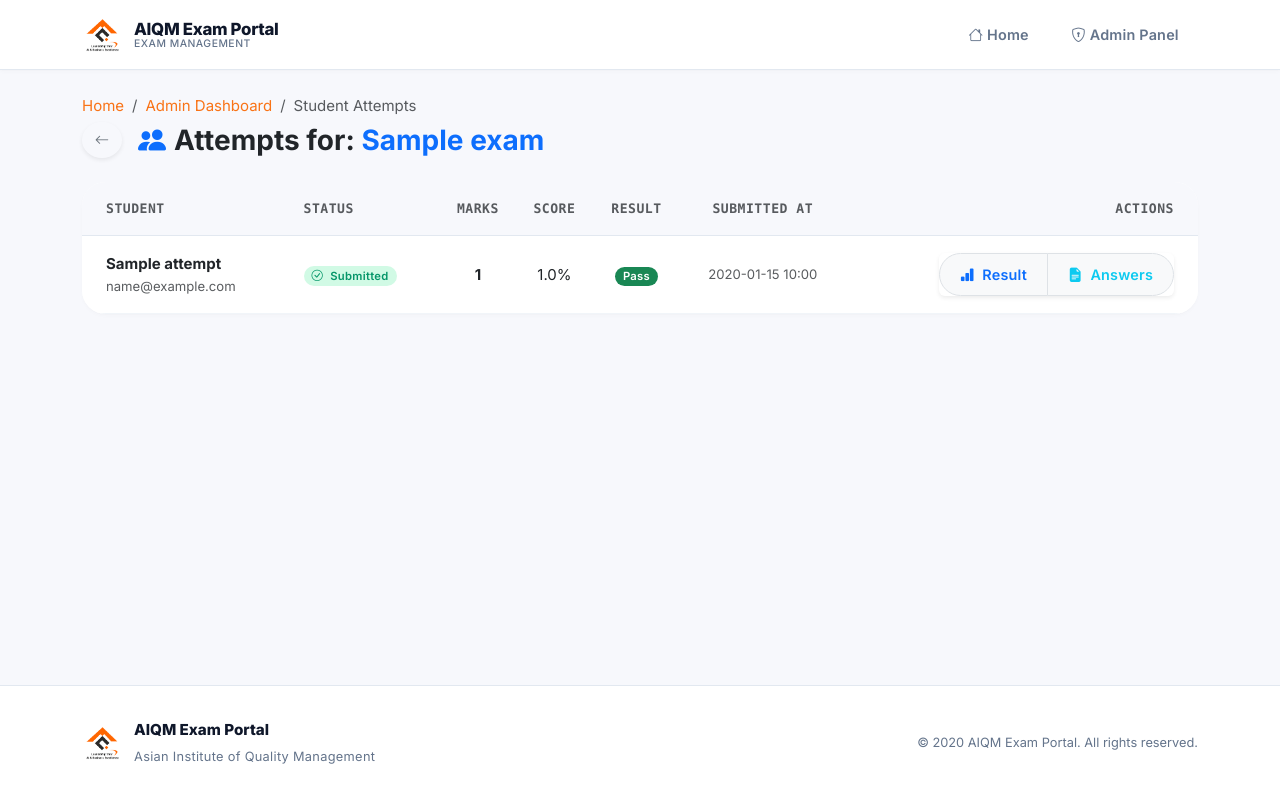
After one commit to Aniket182001/Exam-portal, a Python web app: template app/templates/admin/exams/attempts.html in a window 1280 px wide. The commit adds this page. Run offline with Jinja, Linux system fonts and the light colour scheme; the template is opened without the code that fills it: most values are stand-ins (such as "Sample title", 1, 10 or a date in 2020).

Commit message:
Add admin attempt viewer

```diff
--- /dev/null
+++ b/app/templates/admin/exams/attempts.html
@@ -0,0 +1,132 @@
+{% extends "base.html" %}
+
+{% block page_title %}Attempts - {{ exam.title }}{% endblock %}
+
+{% block content %}
+<div class="container py-4">
+    <!-- Breadcrumb & Header -->
+    <div class="d-flex flex-column flex-md-row justify-content-between align-items-md-center mb-4 gap-3">
+        <div>
+            <nav aria-label="breadcrumb">
+                <ol class="breadcrumb mb-1">
+                    <li class="breadcrumb-item"><a href="{{ url_for('main.home') }}" class="text-decoration-none">Home</a></li>
+                    <li class="breadcrumb-item"><a href="{{ url_for('admin_exams.list_exams') }}" class="text-decoration-none">Admin Dashboard</a></li>
+                    <li class="breadcrumb-item active" aria-current="page">Student Attempts</li>
+                </ol>
+            </nav>
+            <div class="d-flex align-items-center">
+                <a href="{{ url_for('admin_exams.list_exams') }}" class="btn btn-sm btn-outline-secondary rounded-circle me-3 shadow-sm d-flex justify-content-center align-items-center" style="width: 36px; height: 36px;" title="Back to Exams">
+                    <i class="bi bi-arrow-left"></i>
+                </a>
+                <h3 class="fw-bold text-dark mb-0">
+                    <i class="bi bi-people-fill text-primary me-2"></i>Attempts for: <span class="text-primary">{{ exam.title }}</span>
+                </h3>
+            </div>
+        </div>
+    </div>
+
+    <!-- Data Card -->
+    <div class="card border-0 shadow-sm rounded-xl overflow-hidden">
+        <div class="card-body p-0">
+            {% if attempts %}
+            <div class="table-responsive">
+                <table class="table table-hover align-middle mb-0">
+                    <thead class="table-light border-bottom">
+                        <tr>
+                            <th scope="col" class="ps-4 py-3 text-muted font-monospace small text-uppercase letter-wide">Student</th>
+                            <th scope="col" class="py-3 text-muted font-monospace small text-uppercase letter-wide">Status</th>
+                            <th scope="col" class="py-3 text-muted font-monospace small text-uppercase letter-wide text-center">Marks</th>
+                            <th scope="col" class="py-3 text-muted font-monospace small text-uppercase letter-wide text-center">Score</th>
+                            <th scope="col" class="py-3 text-muted font-monospace small text-uppercase letter-wide text-center">Result</th>
+                            <th scope="col" class="py-3 text-muted font-monospace small text-uppercase letter-wide text-center">Submitted At</th>
+                            <th scope="col" class="pe-4 py-3 text-muted font-monospace small text-uppercase letter-wide text-end">Actions</th>
+                        </tr>
+                    </thead>
+                    <tbody class="border-top-0">
+                        {% for attempt in attempts %}
+                        <tr>
+                            <td class="ps-4 py-3">
+                                <div class="fw-bold text-dark">{{ attempt.student_name }}</div>
+                                <div class="small text-muted">{{ attempt.student_email }}</div>
+                            </td>
+                            <td class="py-3">
+                                {% if attempt.status == 'submitted' %}
+                                    <span class="badge bg-success-subtle text-success border border-success-subtle px-2 py-1 rounded-pill"><i class="bi bi-check-circle me-1"></i> Submitted</span>
+                                {% elif attempt.status == 'in_progress' %}
+                                    <span class="badge bg-warning-subtle text-warning border border-warning-subtle px-2 py-1 rounded-pill"><i class="bi bi-clock-history me-1"></i> In Progress</span>
+                                {% else %}
+                                    <span class="badge bg-secondary-subtle text-secondary border border-secondary-subtle px-2 py-1 rounded-pill">{{ attempt.status | title }}</span>
+                                {% endif %}
+                            </td>
+                            <td class="py-3 text-center fw-bold text-dark">
+                                {{ attempt.total_marks_obtained if attempt.total_marks_obtained is not none else '-' }}
+                            </td>
+                            <td class="py-3 text-center">
+                                {% if attempt.percentage_score is not none %}
+                                    {{ "%.1f"|format(attempt.percentage_score) }}%
+                                {% else %}
+                                    -
+                                {% endif %}
+                            </td>
+                            <td class="py-3 text-center">
+                                {% if attempt.result_status == 'Pass' %}
+                                    <span class="badge bg-success rounded-pill px-2 py-1">Pass</span>
+                                {% elif attempt.result_status == 'Fail' %}
+                                    <span class="badge bg-danger rounded-pill px-2 py-1">Fail</span>
+                                {% else %}
+                                    -
+                                {% endif %}
+                            </td>
+                            <td class="py-3 text-center small text-muted">
+                                {% if attempt.submitted_at %}
+                                    {{ attempt.submitted_at.strftime('%Y-%m-%d %H:%M') }}
+                                {% else %}
+                                    -
+                                {% endif %}
+                            </td>
+                            <td class="pe-4 py-3 text-end">
+                                <div class="btn-group shadow-sm">
+                                    <a href="{{ url_for('student_exams.view_result', attempt_token=attempt.attempt_token) }}" class="btn btn-sm btn-light border text-primary" title="View Result" {% if attempt.status != 'submitted' %}disabled{% endif %}>
+                                        <i class="bi bi-bar-chart-fill"></i> <span class="d-none d-lg-inline ms-1">Result</span>
+                                    </a>
+                                    <a href="{{ url_for('student_exams.view_answer_sheet', attempt_token=attempt.attempt_token) }}" class="btn btn-sm btn-light border text-info" title="View Answer Sheet" {% if attempt.status != 'submitted' %}disabled{% endif %}>
+                                        <i class="bi bi-file-earmark-text-fill"></i> <span class="d-none d-lg-inline ms-1">Answers</span>
+                                    </a>
+                                </div>
+                            </td>
+                        </tr>
+                        {% endfor %}
+                    </tbody>
+                </table>
+            </div>
+            {% else %}
+            <!-- Empty State -->
+            <div class="text-center py-5 px-3">
+                <div class="d-inline-flex align-items-center justify-content-center bg-light rounded-circle mb-3" style="width: 80px; height: 80px;">
+                    <i class="bi bi-journal-x text-muted fs-1"></i>
+                </div>
+                <h4 class="fw-bold text-dark">No Attempts Yet</h4>
+                <p class="text-muted mb-0 mx-auto">No students have attempted this examination yet.</p>
+            </div>
+            {% endif %}
+        </div>
+    </div>
+</div>
+
+<style>
+    .table-hover tbody tr:hover {
+        background-color: var(--aiqm-gray-50);
+    }
+    .btn-group .btn {
+        transition: all 0.2s ease;
+    }
+    .btn-group .btn:hover:not([disabled]) {
+        background-color: var(--aiqm-gray-100);
+    }
+    .btn-group .btn[disabled] {
+        opacity: 0.5;
+        cursor: not-allowed;
+        pointer-events: none;
+    }
+</style>
+{% endblock %}
--- a/app/templates/admin/exams/list.html
+++ b/app/templates/admin/exams/list.html
@@ -55,6 +55,9 @@
                             </td>
                             <td class="pe-4 py-3 text-end">
                                 <div class="btn-group shadow-sm">
+                                    <a href="{{ url_for('admin_exams.view_attempts', exam_id=exam.id) }}" class="btn btn-sm btn-light border" title="View Attempts">
+                                        <i class="bi bi-people-fill text-info"></i> <span class="d-none d-xl-inline ms-1">Attempts</span>
+                                    </a>
                                     <a href="{{ url_for('admin_questions.list_questions', exam_id=exam.id) }}" class="btn btn-sm btn-light border" title="Manage Questions">
                                         <i class="bi bi-list-task text-primary"></i> <span class="d-none d-xl-inline ms-1">Questions</span>
                                     </a>
```
Also changed, not shown: app/routes/admin_exams.py (+8 -1 lines).
